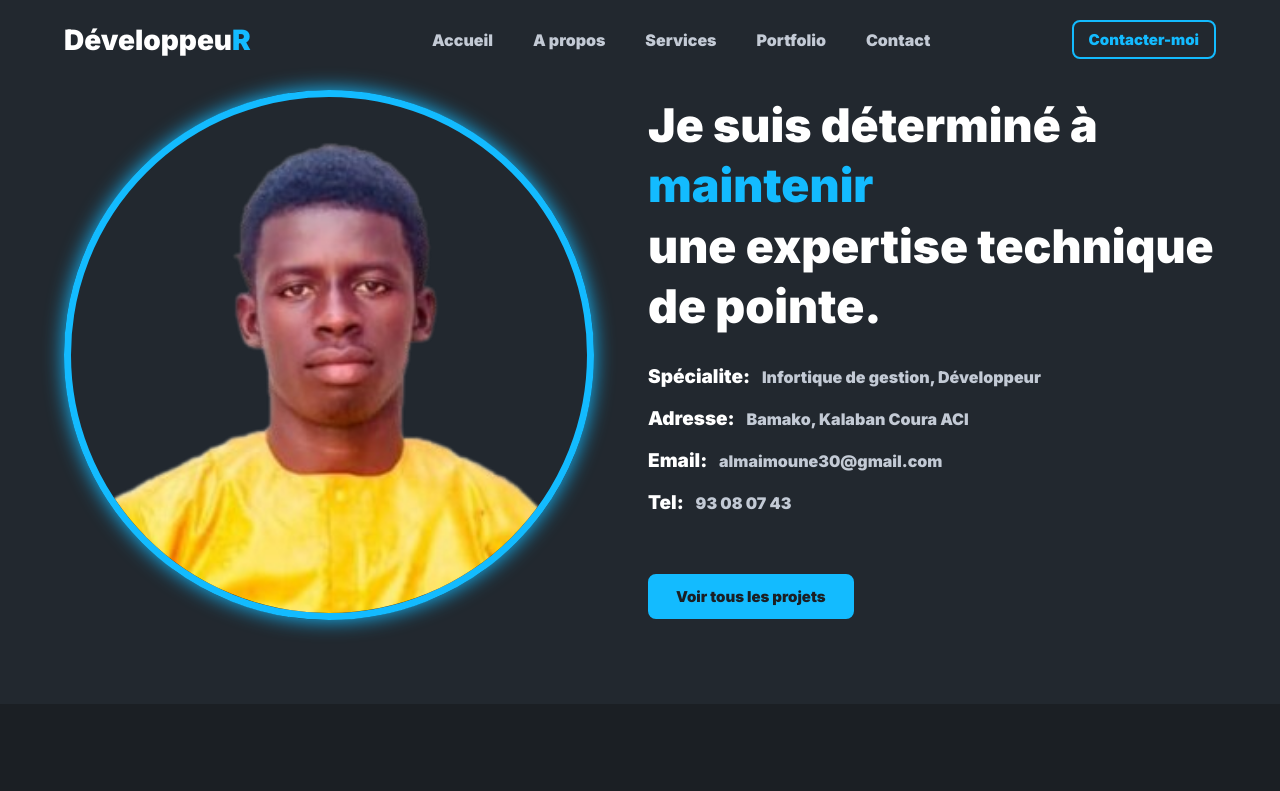
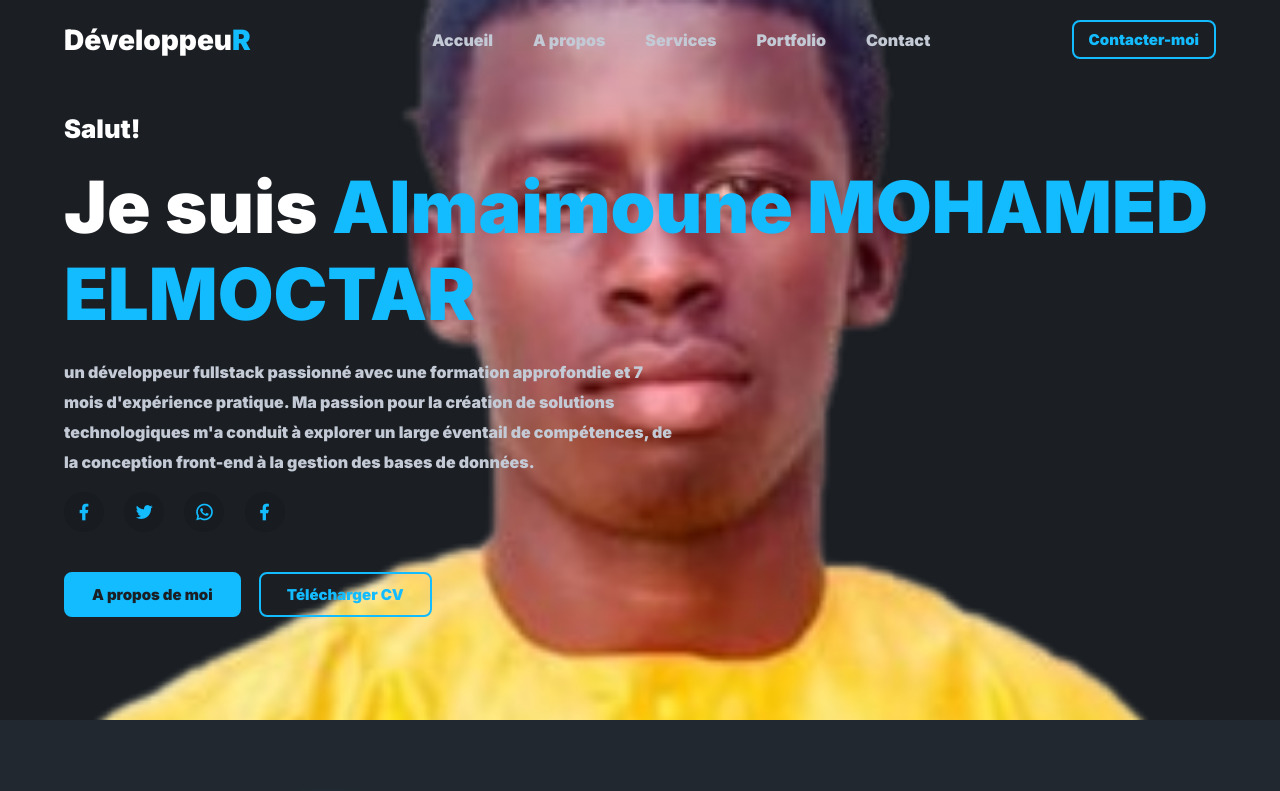
Before and after one commit to Almaimoune9/Portfolio, a plain HTML site: page index.html in a window 1280 px wide. Shown: the top 791 px of the page. Drawn offline with nearby package versions, Linux system fonts and the light colour scheme.

Commit message:
Essai du workflow github actions

```diff
--- a/index.html
+++ b/index.html
@@ -40,7 +40,7 @@
     </header>
 
     <!--hero-->
-    <!-- <section class="hero" id="accueil">
+    <section class="hero" id="accueil">
         <div class="main-content" data-aos="fade-in">
             <h4>Salut!</h4>
             <h1>Je suis <span>Almaimoune MOHAMED ELMOCTAR</span></h1>
@@ -62,7 +62,7 @@
                 <a href="image/cv_Almaimoune.pdf" class="btn btn2">Télécharger CV</a>
             </div>
         </div>
-    </section> -->
+    </section>
 
     <!--apropos-->
     <section class="apropos" id="apropos">
```
